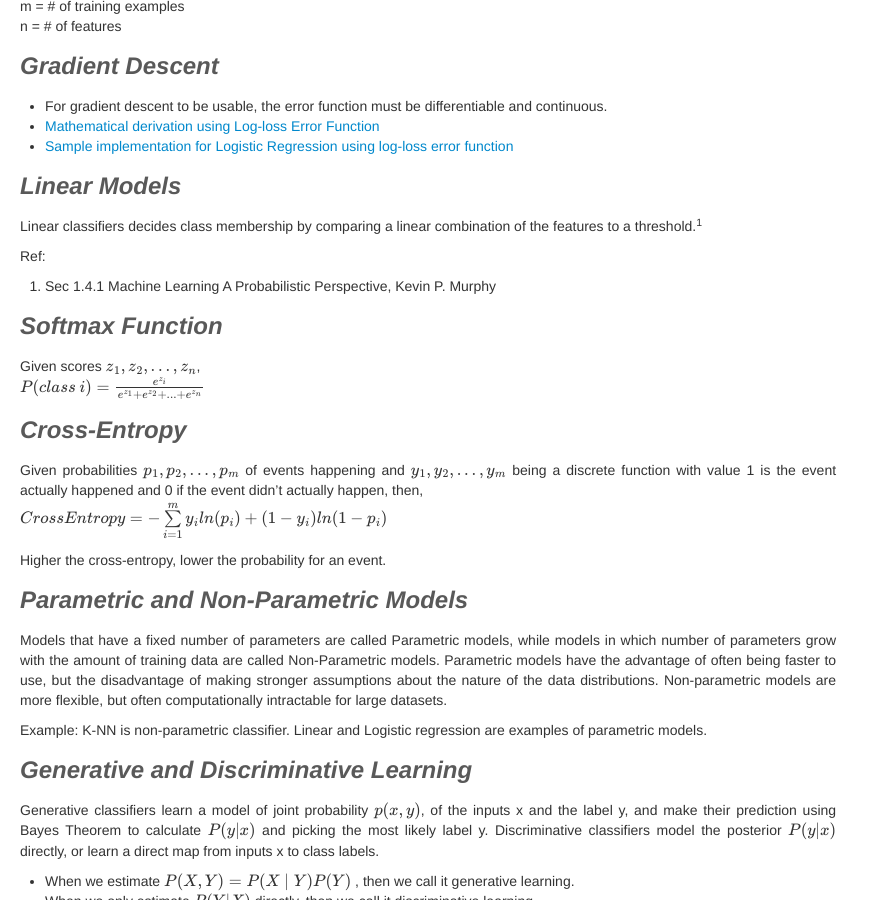
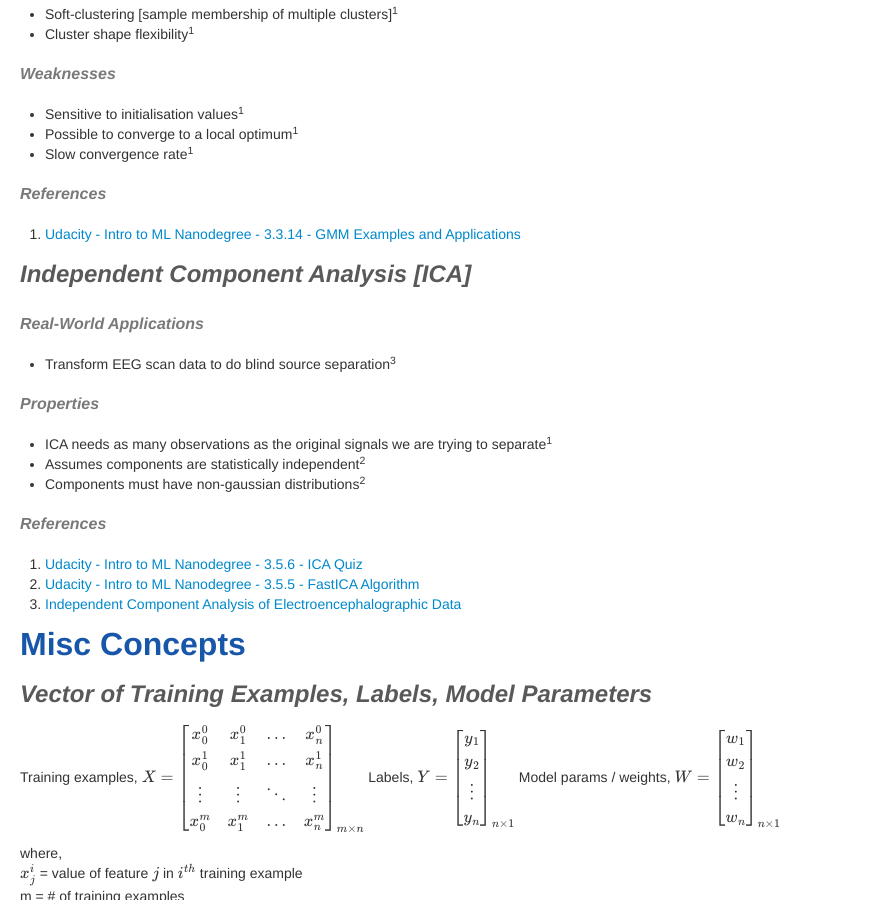
Before and after one commit to anuragkapur/anuragkapur.github.io, a Jekyll site: the page built from blog/engineering/_posts/2020-04-25-machine-learning-reference-guide.md, in a window 1280 px wide and 900 px high, scrolled down 9529 px. Shown: the whole window, without its empty margins (0-879 px from the left). Built offline with Jekyll 4.4.1, drawn with Linux system fonts in a browser that asks for light colours; formulas are drawn with MathJax 3; comment, search, counter and statistics services are not loaded; some of the changed text lies outside the part shown.

Commit message:
Add ICA notes and update TOC

```diff
--- a/blog/engineering/_posts/2020-04-25-machine-learning-reference-guide.md
+++ b/blog/engineering/_posts/2020-04-25-machine-learning-reference-guide.md
@@ -53,6 +53,31 @@ math: true
     - [Strengths](#strengths-2)
     - [Weaknesses](#weaknesses-3)
     - [References](#references-5)
+- [Unsupervised Learning](#unsupervised-learning)
+  - [K-Means](#k-means)
+    - [Properties](#properties)
+    - [Weaknesses](#weaknesses-4)
+    - [Real-world Applications](#real-world-applications)
+  - [Hierarchical [aka Agglomerative] clustering](#hierarchical-aka-agglomerative-clustering)
+    - [Real-World Applications](#real-world-applications-3)
+    - [Properties](#properties-1)
+    - [Strengths](#strengths-3)
+    - [Weaknesses](#weaknesses-5)
+    - [References](#references-6)
+  - [Density Based Spatial Clustering of Applications with Noise [DBSCAN]](#density-based-spatial-clustering-of-applications-with-noise-dbscan)
+    - [Real-World Applications](#real-world-applications-4)
+    - [Properties](#properties-2)
+    - [Strengths](#strengths-4)
+    - [Weaknesses](#weaknesses-6)
+    - [References](#references-7)
+  - [Gaussian Mixture Model](#gaussian-mixture-model)
+    - [Strengths](#strengths-5)
+    - [Weaknesses](#weaknesses-7)
+    - [References](#references-8)
+  - [Independent Component Analysis [ICA]](#independent-component-analysis-ica)
+    - [Real-World Applications](#real-world-applications-5)
+    - [Properties](#properties-3)
+    - [References](#references-9)
 - [Misc Concepts](#misc-concepts)
   - [Vector of Training Examples, Labels, Model Parameters](#vector-of-training-examples-labels-model-parameters)
   - [Gradient Descent](#gradient-descent)
@@ -424,6 +450,21 @@ themselves
 ### References
 1. [Udacity - Intro to ML Nanodegree - 3.3.14 - GMM Examples and Applications](https://www.udacity.com/course/intro-to-machine-learning-nanodegree--nd229)
 
+## Independent Component Analysis [ICA]
+
+### Real-World Applications
+* Transform EEG scan data to do blind source separation<sup>3</sup>
+
+### Properties
+* ICA needs as many observations as the original signals we are trying to separate<sup>1</sup>
+* Assumes components are statistically independent<sup>2</sup>
+* Components must have non-gaussian distributions<sup>2</sup>
+
+### References
+1. [Udacity - Intro to ML Nanodegree - 3.5.6 - ICA Quiz](https://www.udacity.com/course/intro-to-machine-learning-nanodegree--nd229)
+2. [Udacity - Intro to ML Nanodegree - 3.5.5 - FastICA Algorithm](https://www.udacity.com/course/intro-to-machine-learning-nanodegree--nd229)
+3. [Independent Component Analysis of Electroencephalographic Data](http://papers.nips.cc/paper/1091-independent-component-analysis-of-electroencephalographic-data.pdf)
+
 # Misc Concepts
 
 ## Vector of Training Examples, Labels, Model Parameters
@@ -531,6 +572,10 @@ true positives [words classified as spam, and which are actually spam] to all th
 **High Recall = Ok if not all are sick, but find all sick people**
 $$ Recall = \dfrac{True Positive}{True Positive + False Negative} $$
 
+## Eigenvalues and Eigenvectors
+An eigenvalue is the same as the amount of variability captured by a principal component, and an eigenvector is the
+principal component itself
+
 # Misc Math
 
 ## Lines
```
Also changed, not shown: other parts of blog/engineering/_posts/2020-04-25-machine-learning-reference-guide.md (+1 -0 lines).
